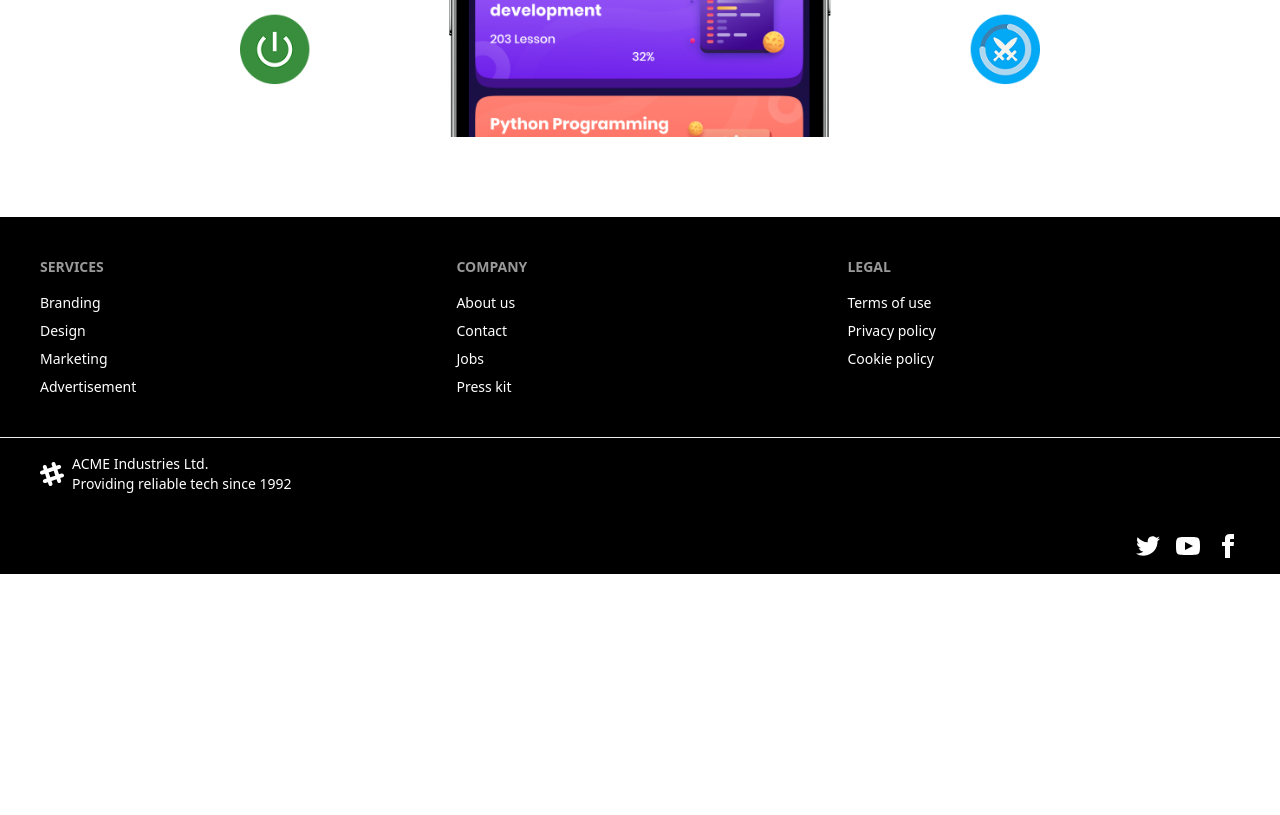
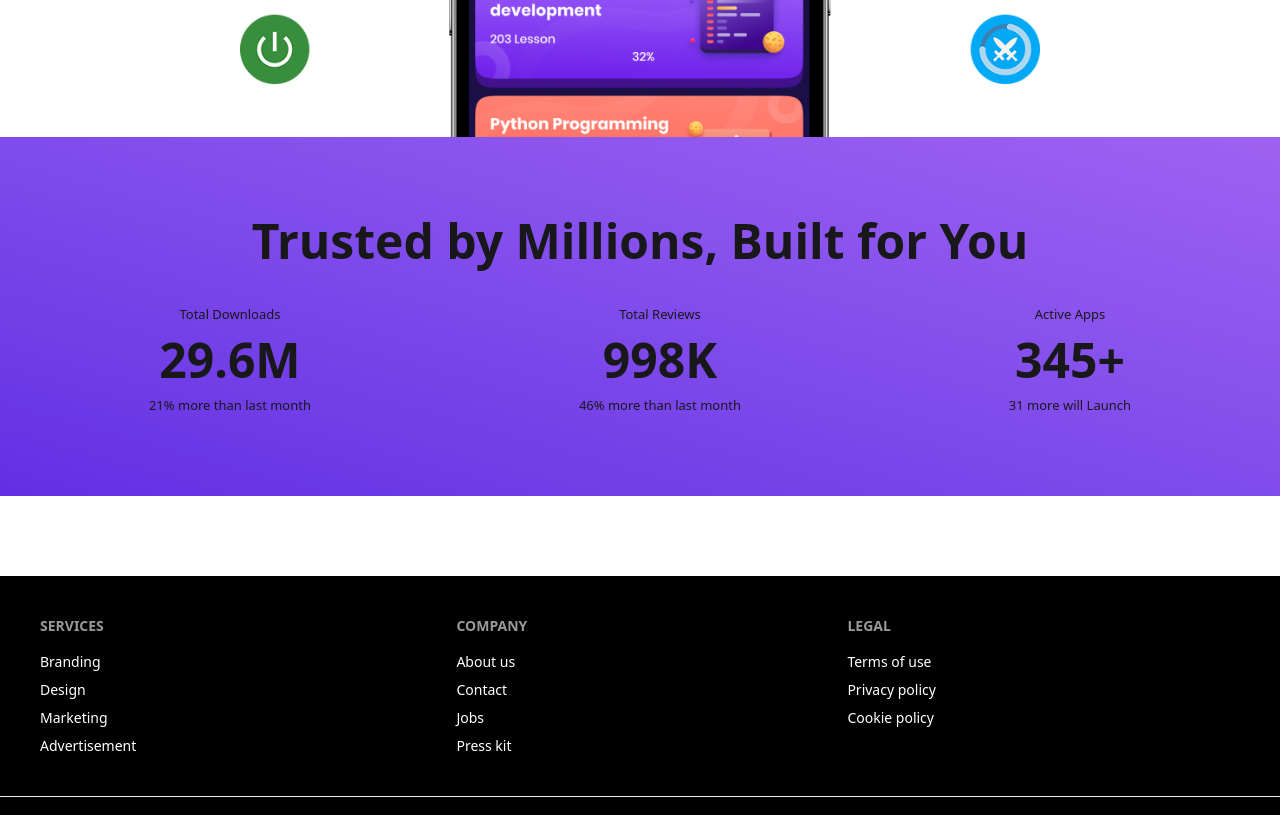
Before and after one commit to aftabfarhanarko/Assignment-8-React-Router, a React (Vite) app: page / in a window 1280 px wide. Shown: the part 780-1595 px from the top of the page. Before the commit the page ends 1354 px from the top, so only its background shows below. Built offline with nearby package versions, Linux system fonts and the light colour scheme.

Commit message:
addes banner sections

```diff
--- a/src/Page/Home/Home.jsx
+++ b/src/Page/Home/Home.jsx
@@ -1,39 +1,80 @@
 import React from "react";
-import google from '../../assets/Google_Play_2022_icon.svg.png'
-import app from '../../assets/App_Store_(iOS).svg.webp';
-import banner from '../../assets/hero.png';
+import google from "../../assets/Google_Play_2022_icon.svg.png";
+import app from "../../assets/App_Store_(iOS).svg.webp";
+import banner from "../../assets/hero.png";
 
 const Home = () => {
   return (
-    <div className="text-center  mt-20 w-[800px] mx-auto md-20">
+    <div>
+      <div className="text-center  mt-20 max-w-[1250px] mx-auto md-20">
+        <div className=" w-[800px] mx-auto">
           <h1 className="text-6xl font-semibold ">
             We Build <br />
             <span className="text-purple-600"> Productive </span>Apps
           </h1>
           <p className="mt-6 text-lg text-gray-500">
-        Hero IO — Organize ideas, boost productivity, collaborate seamlessly,
-        plan smarter, track progress, sync across devices, manage tasks, set
-        reminders, hit goals, stay focused, work faster, reduce chaos, build
-        habits, achieve more, and make work feel like flow.
+            Hero IO — Organize ideas, boost productivity, collaborate
+            seamlessly, plan smarter, track progress, sync across devices,
+            manage tasks, set reminders, hit goals, stay focused, work faster,
+            reduce chaos, build habits, achieve more, and make work feel like
+            flow.
           </p>
 
           <div className="mt-7  gap-4 ">
-        <a href="https://play.google.com/store/games?hl=en" target="_blank" rel="noopener noreferrer">
-          <button type="submit" className="btn py-6 px-5 rounded-lg shadow-xl border-2">
+            <a
+              href="https://play.google.com/store/games?hl=en"
+              target="_blank"
+              rel="noopener noreferrer"
+            >
+              <button
+                type="submit"
+                className="btn py-6 px-5 rounded-lg shadow-xl border-2"
+              >
                 <img className="w-[30px]" src={google}></img>
                 Google Play
               </button>
             </a>
-        <a className="ml-5" href="https://www.apple.com/app-store/" target="_blank" rel="noopener noreferrer">
-          <button type="submit" className="btn py-6 px-5 rounded-lg shadow-xl border-2">
+            <a
+              className="ml-5"
+              href="https://www.apple.com/app-store/"
+              target="_blank"
+              rel="noopener noreferrer"
+            >
+              <button
+                type="submit"
+                className="btn py-6 px-5 rounded-lg shadow-xl border-2"
+              >
                 <img className="w-[30px]" src={app}></img>
                 App Store
               </button>
             </a>
           </div>
           <img className="mt-10" src={banner}></img>
+        </div>
+      </div>
+      <div className="bg-gradient-to-tr from-[#632EE3] to-[#9F62F2] w-full">
+        <div className="max-w-[1250px] mx-auto text-center py-20">
+          <h1 className="text-5xl font-semibold">
+            Trusted by Millions, Built for You
+          </h1>
+          <div className="flex justify-around mt-10">
             <div>
-
+              <p className="text-[13px]">Total Downloads</p>
+              <h1 className="text-5xl font-bold mt-3">29.6M</h1>
+              <p className="text-[13px] mt-3">21% more than last month</p>
+            </div>
+            <div>
+              <p className="text-[13px]">Total Reviews</p>
+              <h1 className="text-5xl font-bold mt-3">998K</h1>
+              <p className="text-[13px] mt-3">46% more than last month</p>
+            </div>
+            <div>
+              <p className="text-[13px]">Active Apps</p>
+              <h1 className="text-5xl font-bold mt-3">345+</h1>
+              <p className="text-[13px] mt-3">31 more will Launch</p>
+            </div>
+          </div>
+        </div>
       </div>
     </div>
   );
--- a/src/Root/Root.jsx
+++ b/src/Root/Root.jsx
@@ -7,7 +7,7 @@ const Root = () => {
     return (
         <div>
             <Navbar></Navbar>
-          <div className='max-w-[1250px] mx-auto'>
+          <div className=' mx-auto'>
               <Outlet></Outlet>
           </div>
             <Footer></Footer>
```
Lines whose indentation alone changed are shown as unchanged.
